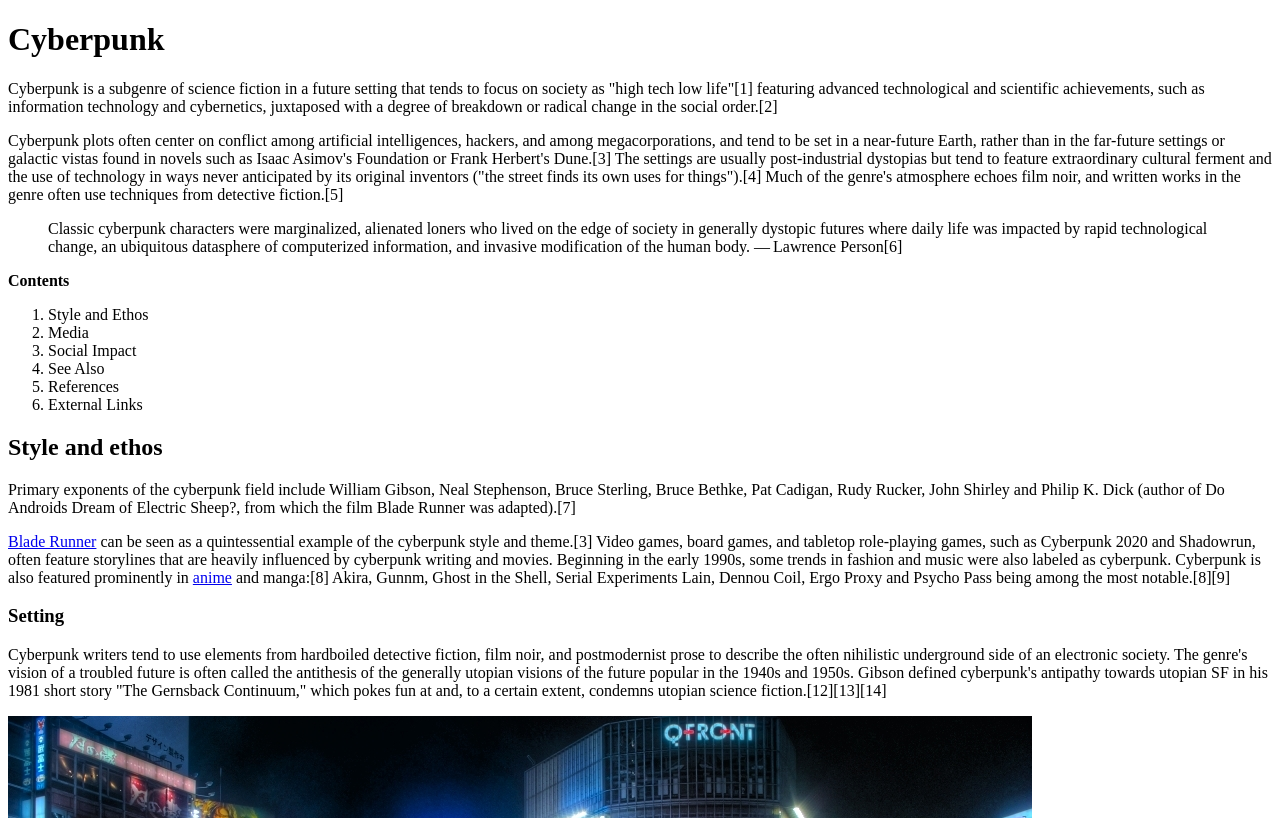
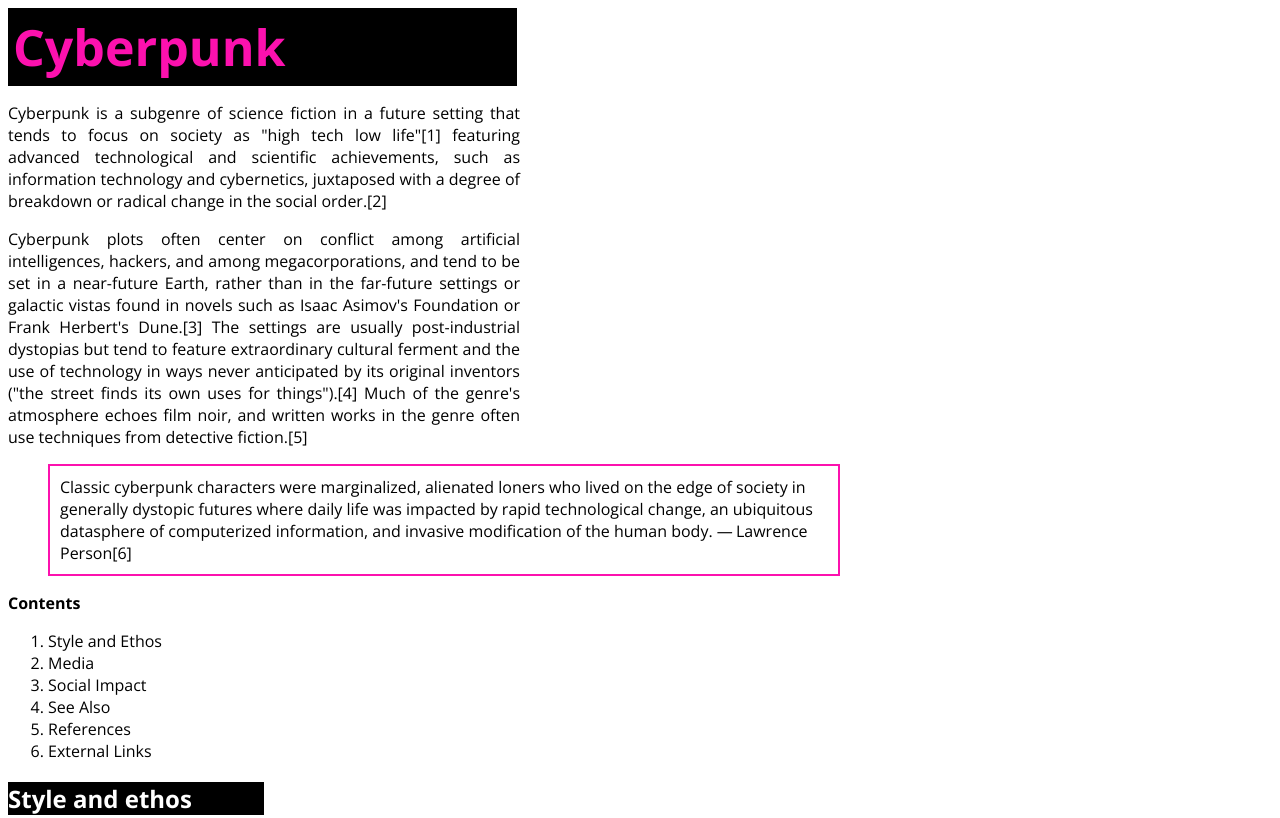
Before and after one commit to anastasiakhadivi/anastasiakhadivi.github.io, a plain HTML site: page markup/index.html in a window 1280 px wide. Shown: the top 818 px of the page. Drawn offline with nearby package versions, Linux system fonts and the light colour scheme.

Commit message:
creating styles for wiki page

```diff
--- /dev/null
+++ b/csstut/css/style.css
@@ -0,0 +1,75 @@
+html,body{
+	height: 100%;
+	font-family: 'Roboto', sans-serif;
+
+}
+h1, p{
+	margin:0;
+	padding: 0;
+}
+h1{
+	font-size: 42px;
+	width: 80vw;
+	font-weight: 700;
+	color: rgb(100,0,0);
+	margin-top: 20px;
+	text-align: center;
+	position: relative;
+	margin-left: auto;
+	margin-right: auto;
+}
+p{
+	position: relative;
+	margin-left: auto;
+	margin-right: auto;
+	font-size: 3.5vw;
+	width: 80vw;
+	line-height: 1.5;
+	text-align: center;
+	margin-top: 10px;
+	margin-bottom: 10px;
+}
+
+div {
+/*	background-color: rgba(255,0,0,1);*/
+	width: 300px;
+	height: 300px;
+	margin:10px 0 0 100px;
+	/*border-radius:50%;*/
+
+/*Making a triangle*/
+/*	width: 0;
+	height: 0;
+	border-left: 50px solid transparent;
+	border-right: 50px solid transparent;
+	border-top: 150px solid green;*/
+}
+.circle{
+	border-radius: 50%;
+}
+.red{
+	background-color: red;
+}
+.green{
+	background-color: green;
+}
+.smaller{
+	width: 100px;
+	height: 100px;
+}
+.bigger{
+	width: 400px;
+	height: 400px;
+}
+#specialDiv{
+	background-color: blue;
+	position: absolute;
+	top: 0;
+	left:0;
+	right: 0;
+	bottom: 0;
+	margin: 0 auto;
+	/*Positioning*/
+	/*Absolute -- takes out of flow, and puts it wherever indicated*/
+	/*Relative -- blocks out space it's going to take up*/
+}
--- /dev/null
+++ b/markup/css/style.css
@@ -0,0 +1,48 @@
+html,body{
+	height: 100%;
+	font-family: 'Open Sans', sans-serif;
+}
+h1{
+	margin: 0;
+}
+
+h1{
+	color: #fc11ae;
+	background-color: black;
+	width: 39vw;
+	padding: 5px;
+	font-size: 50px;
+}
+p{
+	/*outline: 1px solid yellow;*/
+	width: 40vw;
+	text-align: justify;
+}
+blockquote{
+	width:60vw;
+	border: 2px solid #fc11ae;
+	padding: 10px;
+}
+ol{
+	/*outline: 1px solid blue;*/
+}
+li{
+
+}
+h2{
+	/*outline: 1px solid green;*/
+	background-color: black;
+	color: white;
+	width: 20vw;
+}
+h3{
+	/*outline: 1px solid purple;*/
+	background-color: black;
+	color: white;
+	width: 10vw;
+}
+img{
+	/*outline: 1px solid pink;*/
+	width: 20vw;
+	height: auto;
+}
--- a/markup/index.html
+++ b/markup/index.html
@@ -5,7 +5,10 @@
 		<title>
 			Markup Tutorial
 		</title>
-
+		<link rel="stylesheet" type="text/css" href="css/style.css">
+		<style>
+			@import url('https://fonts.googleapis.com/css?family=Open+Sans:400,400i,700');
+		</style>
 	</head>
 	<body>
 		<h1>
--- /dev/null
+++ b/maxmin/css/styles.css
@@ -0,0 +1,5 @@
+div{
+	background-color: red;
+	height: 100px;
+	width: 100px;
+}
```
Also changed, not shown: csstut/index.html (added, +22 -0 lines), maxmin/index.html (added, +18 -0 lines), maxmin/styles.css (added, +8 -0 lines).
